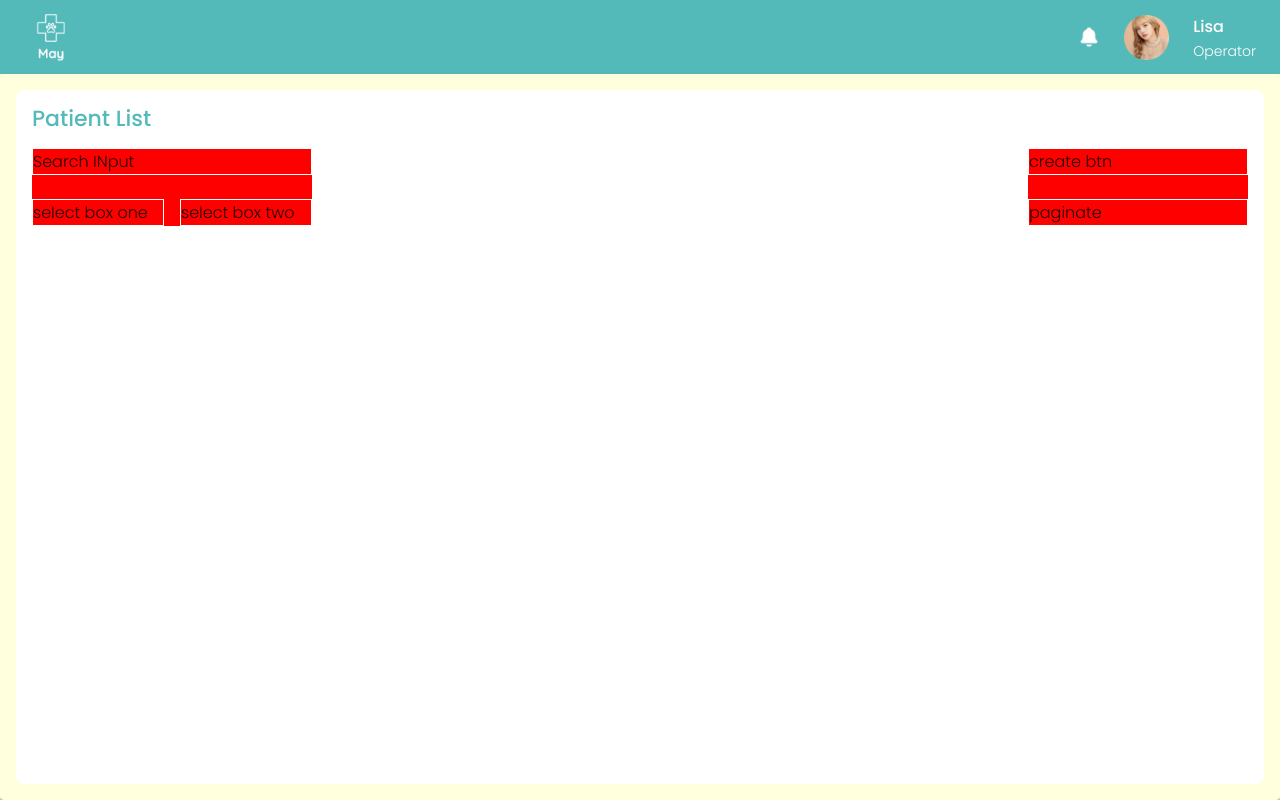
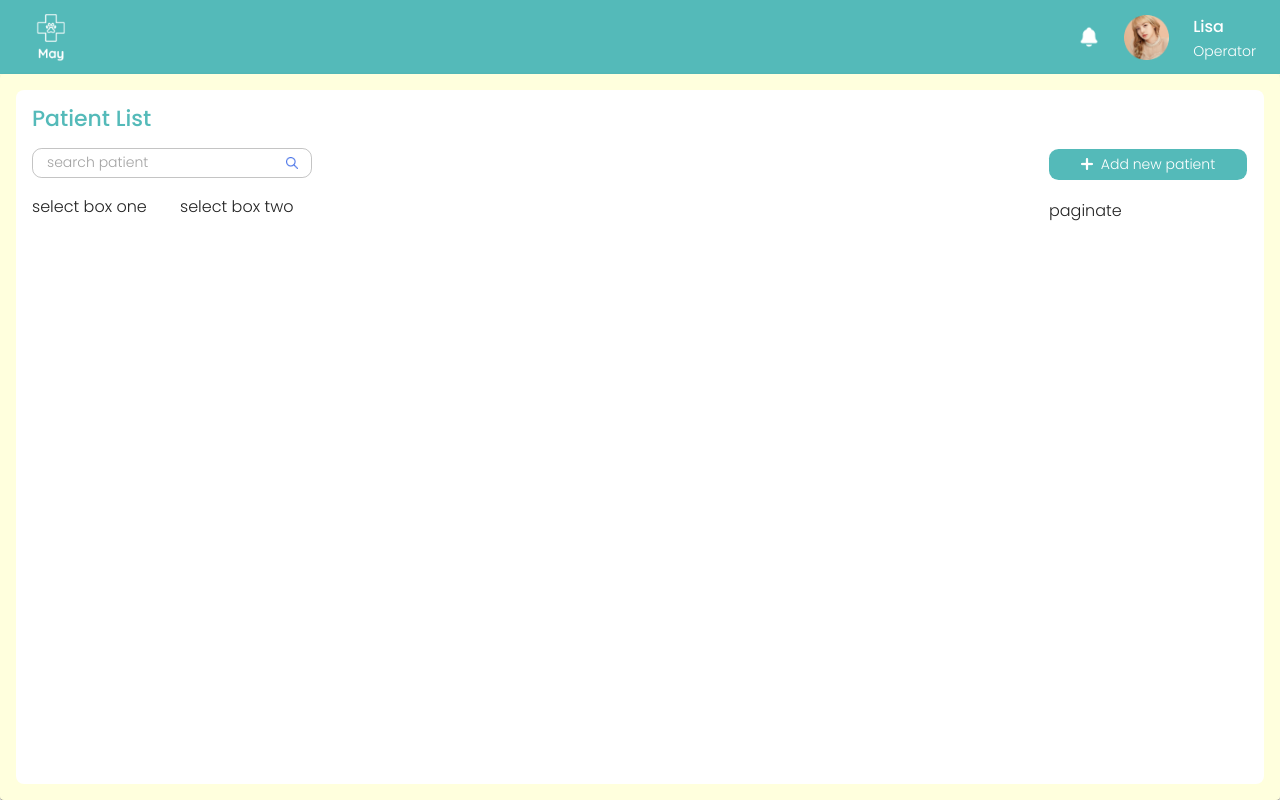
Before and after one commit to sawnaytharpoe02/MayClinic, a Next.js app in the folder frontend/: page / in a window 1280 px wide. Built offline with nearby package versions, Linux system fonts and the light colour scheme.

Commit message:
navbar setup & layout finished

```diff
--- a/frontend/src/app/components/PatientList.tsx
+++ b/frontend/src/app/components/PatientList.tsx
@@ -1,5 +1,7 @@
 import React from 'react';
-import { Box, Stack, Typography, Grid } from '@mui/material';
+import { Box, Stack, Typography, Grid, TextField } from '@mui/material';
+import AddPatientBtn from './button/AddPatientBtn';
+import Image from 'next/image';
 
 const PatientList = () => {
   return (
@@ -11,18 +13,37 @@ const PatientList = () => {
 
       <Grid container mt={2}>
         {/* left side block */}
-        <Grid item xs={12} md={6}>
-          <Stack sx={{ width: '280px', background: 'red' }} spacing={3}>
-            <Box sx={{ border: '1px solid white' }}>
-              <div>Search INput</div>
+        <Grid item xs={12} sm={6} sx={{ mb: 2 }}>
+          <Stack sx={{ maxWidth: '280px' }} spacing={2}>
+            <Box>
+              {/* Input Search Field */}
+              <TextField
+                placeholder="search patient"
+                sx={{
+                  width: '100%',
+                  '.MuiInputBase-root.MuiOutlinedInput-root': {
+                    borderRadius: '0.6rem',
+                  },
+                  '.MuiInputBase-input': {
+                    p: '5px 0 5px 15px',
+                    borderRadius: '0.6rem',
+                  },
+                }}
+                InputProps={{
+                  endAdornment: (
+                    <Image
+                      src="/resources/search.png"
+                      alt="search icon"
+                      width={12}
+                      height={12}
+                    />
+                  ),
+                }}
+              />
             </Box>
             <Box sx={{ display: 'flex', gap: 2 }}>
-              <Box sx={{ width: '50%', border: '1px solid white' }}>
-                select box one
-              </Box>
-              <Box sx={{ width: '50%', border: '1px solid white' }}>
-                select box two
-              </Box>
+              <Box sx={{ width: '50%' }}>select box one</Box>
+              <Box sx={{ width: '50%' }}>select box two</Box>
             </Box>
           </Stack>
         </Grid>
@@ -31,10 +52,15 @@ const PatientList = () => {
         <Grid
           item
           xs={12}
-          md={6}
-          sx={{ display: 'flex', justifyContent: 'flex-end' }}>
-          <Stack sx={{ width: '220px', background: 'red' }} spacing={3}>
-            <Box sx={{ border: '1px solid white' }}>create btn</Box>
+          sm={6}
+          sx={{
+            display: 'flex',
+            justifyContent: { xs: 'flex-start', sm: 'flex-end' },
+          }}>
+          <Stack sx={{ width: '200px' }} spacing={2}>
+            <Box sx={{ border: '1px solid white' }}>
+              <AddPatientBtn>Add new patient</AddPatientBtn>
+            </Box>
             <Box sx={{ border: '1px solid white' }}>paginate</Box>
           </Stack>
         </Grid>
--- /dev/null
+++ b/frontend/src/app/components/button/AddPatientBtn.tsx
@@ -0,0 +1,26 @@
+'use client';
+
+import React from 'react';
+import { Button, styled, Typography } from '@mui/material';
+import Image from 'next/image';
+
+
+const AddPatientBtn = (props: any) => {
+  const CustomButton = styled(Button)({
+    boxShadow: 'none',
+    width: '100%',
+    textTransform: 'none',
+    fontSize: 14,
+    padding: '5px 30px',
+    borderRadius: '0.6rem',
+  });
+
+  return (
+    <CustomButton {...props} variant="contained" disableElevation>
+      <Image src="/resources/add.png" alt='add icon' width={12} height={12}/>
+      <Typography ml={1} color='#fff'>{props.children}</Typography>
+    </CustomButton>
+  );
+};
+
+export default AddPatientBtn;
```
